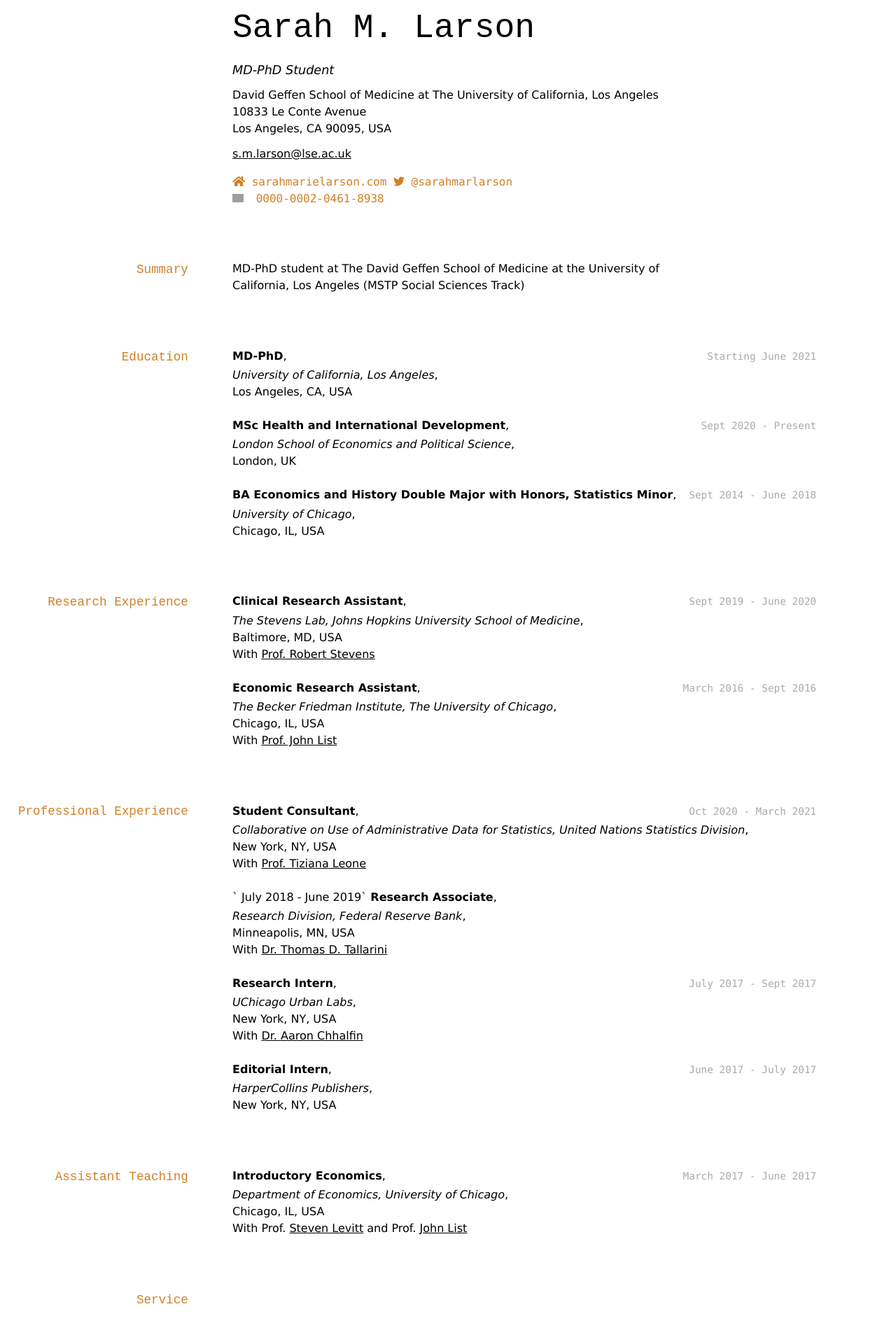
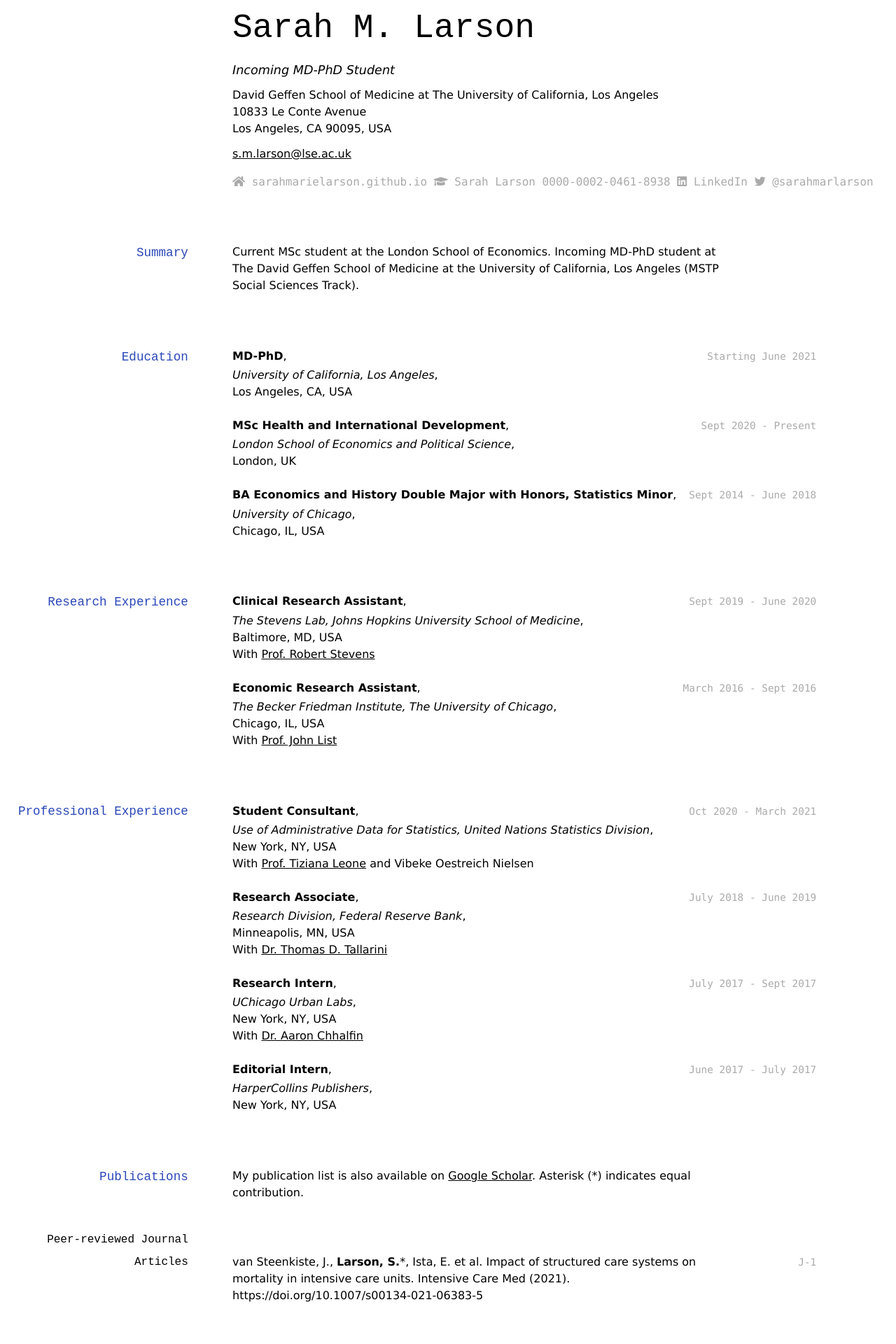
Before and after one commit to sarahmarielarson/smlarson-cv, a Jekyll site: the page built from index.md, in a window 1280 px wide. Shown: the top 1920 px of the page at 70% size. Built offline with Jekyll 4.4.1, drawn with Linux system fonts in a browser that asks for light colours; nearby versions of some CDN libraries; a style sheet for code colours, icons or effects is not loaded; some of the changed text lies outside the part shown; grey boxes are pictures that could not be loaded.

Commit message:
chchchanges

```diff
--- a/index.md
+++ b/index.md
@@ -2,9 +2,13 @@
 layout: cv
 title: Sarah M. Larson's CV
 ---
+
+<!-- Run "jekyll serve" in the terminal to host website. -->
+<!-- Then in the browser go to http://  127.0.0.1:4000 -->
+
 # Sarah M. Larson
 <br/>
-MD-PhD Student
+Incoming MD-PhD Student
 
 David Geffen School of Medicine at The University of California, Los Angeles<br/>
 10833 Le Conte Avenue<br/>
@@ -13,18 +17,22 @@ Los Angeles, CA 90095, USA<br/>
 <a href="mailto:s.m.larson@lse.ac.uk">s.m.larson@lse.ac.uk</a>
 
 <div id="webaddress">
-  <a href="https://sarahmarielarson.com"><i class="fas fa-home"></i> sarahmarielarson.com</a>
+  <!-- <a href="https://sarahmarielarson.com"><i class="fas fa-home"></i> sarahmarielarson.com</a>   -->
+  <a href="https://sarahmarielarson.github.io/smlarson-cv"><i class="fas fa-home"></i> sarahmarielarson.github.io</a>
+
   <!-- <a href="https://arcade.cs.jhu.edu/"><i class="fas fa-users"></i> arcade.cs.jhu.edu</a> - -->
   <!-- <a href="https://cirl.lcsr.jhu.edu/"><i class="fas fa-users"></i> cirl.lcsr.jhu.edu</a><br/> -->
-  <!-- <a href="https://scholar.google.com/citations?user=QX7AvxUAAAAJ&hl"><i class="fas fa-graduation-cap"></i> Benjamin D. Killeen</a> - -->
-  <!-- <a href="https://orcid.org/0000-0003-2511-7929"><i class="ai ai-orcid"></i> 0000-0003-2511-7929</a> -  -->
+  <a href="https://scholar.google.com/citations?user=Kdp4a7oAAAAJ&hl=en&oi=sra"><i class="fas fa-graduation-cap"></i> Sarah Larson</a>
+  <a href="https://orcid.org/0000-0002-0461-8938"><i class="ai ai-orcid"></i> 0000-0002-0461-8938</a>
+  <a href="https://www.linkedin.com/in/sarah-larson-024161111/"><i class="fab fa-linkedin"></i> LinkedIn</a>
   <a href="https://twitter.com/sarahmarlarson"><i class="fab fa-twitter"></i> @sarahmarlarson</a>
-  <div itemscope itemtype="https://schema.org/Person"><a itemprop="sameAs" content="https://orcid.org/0000-0002-0461-8938" href="https://orcid.org/0000-0002-0461-8938" target="orcid.widget" rel="me noopener noreferrer" style="vertical-align:top;"><img src="https://orcid.org/sites/default/files/images/orcid_16x16.png" style="width:1em;margin-right:.5em;" alt="ORCID iD icon"> 0000-0002-0461-8938</a></div>
+  <!--
+  <div itemscope itemtype="https://schema.org/Person"><a itemprop="sameAs" content="https://orcid.org/0000-0002-0461-8938" href="https://orcid.org/0000-0002-0461-8938" target="orcid.widget" rel="me noopener noreferrer" style="vertical-align:top;"><img src="https://orcid.org/sites/default/files/images/orcid_16x16.png" style="width:1em;margin-right:.5em;" alt="ORCID iD icon"> 0000-0002-0461-8938</a></div>-->
 </div>
 
 ## Summary
 
-MD-PhD student at The David Geffen School of Medicine at the University of California, Los Angeles (MSTP Social Sciences Track)
+Current MSc student at the London School of Economics. Incoming MD-PhD student at The David Geffen School of Medicine at the University of California, Los Angeles (MSTP Social Sciences Track).
 
 
 ## Education
@@ -72,11 +80,11 @@ MD-PhD student at The David Geffen School of Medicine at the University of Calif
 
 `Oct 2020 - March 2021`
 **Student Consultant**,
-- *Collaborative on Use of Administrative Data for Statistics, United Nations Statistics Division*,
+- *Use of Administrative Data for Statistics, United Nations Statistics Division*,
 - New York, NY, USA
-- With [Prof. Tiziana Leone](https://www.lse.ac.uk/international-development/people/tiziana-leone)
+- With [Prof. Tiziana Leone](https://www.lse.ac.uk/international-development/people/tiziana-leone) and Vibeke Oestreich Nielsen
 
-` July 2018 - June 2019`
+`July 2018 - June 2019`
 **Research Associate**,
 - *Research Division, Federal Reserve Bank*,
 - Minneapolis, MN, USA
@@ -113,20 +121,23 @@ MD-PhD student at The David Geffen School of Medicine at the University of Calif
 
   -->
 
-<!--
 ## Publications
-<!--
+
 My publication list is also available on [Google
-Scholar](https://scholar.google.com/citations?user=QX7AvxUAAAAJ&hl). Asterisk (\*) indicates equal
+Scholar](https://scholar.google.com/citations?user=Kdp4a7oAAAAJ&hl=en&oi=sra). Asterisk (\*) indicates equal
 contribution.
+
 
 ### Peer-reviewed Journal Articles
 
 `J-1`
+van Steenkiste, J., **Larson, S.**\*, Ista, E. et al. Impact of structured care systems on mortality in intensive care units. Intensive Care Med (2021). https://doi.org/10.1007/s00134-021-06383-5
+
+<!-- `J-1`
 J. van, **S. Larson**, H. Kwon, C. Paxton, GD Hager. "Good Robot!": Efficient
 Reinforcement Learning for Multi-Step Visual Tasks with Sim to Real Transfer. *IEEE Robotics and
 Automation Letters*, vol. 5, no. 4, pp. 6724–6731, Oct. 2020. doi:
-[10.1109/LRA.2020.3015448](https://dx.doi.org/10.1109/LRA.2020.3015448).
+[10.1109/LRA.2020.3015448](https://dx.doi.org/10.1109/LRA.2020.3015448). -->
 
 
 <!--
@@ -226,8 +237,17 @@ Hopkins University Hub. The Johns Hopkins University, October
 
 ## Service
 
-<!-- `2020 - present` -->
-<!-- **Graduate Student Committee Representative**, [*Laboratory for Computational Sensing and Robotics*](https://lcsr.jhu.edu/), Baltimore, MD, USA. -->
+`2018 - 2019`
+**Pediatric volunteer**, [*UMN Masonic Children's Hospital*](https://www.mhealth.org/childrens), Minneapolis, MN, USA
+
+`2017 - 2018`
+**Journal editor**, [*Chicago Journal of History*](https://cjh.uchicago.edu/), Chicago, IL, USA
+
+`2017 - 2018`
+**Student representative**, *UChicago College Area Disciplinary Committee*, Chicago, IL, USA
+
+`2014 - 2016`
+**Health educator**, [*Chicago Peer Health Exchange*](https://www.peerhealthexchange.org/communities/chicago), Chicago, IL, USA
 
 <!-- `2019` -->
 <!-- **Volunteer Instructor**, [*CompileHer*](https://compileher.com/), Chicago, IL, USA. -->
@@ -288,9 +308,8 @@ I am also an artist! Check out my work: [sarahmarielarson.com/artwork](https://s
 
 ## Metadata
 
-This document is available
-- \- online: [sarahmarielarson.com/smlarson-cv](https://sarahmarielarson.com/smlarson-cv/).
-- \- as a PDF: [sarahmarielarson.com/files/smlarson-cv.pdf](https://sarahmarielarson.com/files/smlarson-cv.pdf).
+This document is available online at [sarahmarielarson.github.io/smlarson-cv](https://sarahmarielarson.github.io/smlarson-cv/).
+<!-- - \- as a PDF: [sarahmarielarson.com/files/smlarson-cv.pdf](https://sarahmarielarson.com/files/smlarson-cv.pdf). -->
 
 Created based on [markdown-cv](https://github.com/elipapa/markdown-cv) by
 [Eliseo Papa](https://elipapa.github.io/) with styles based on
--- a/media/cv-print.css
+++ b/media/cv-print.css
@@ -136,8 +136,8 @@ h1+p {
 
 h2 {
 	font-size: 1.1em;
-	color: #a00;
-	/* color: #2a47b8; */
+	/* color: #a00; */
+	color: #2a47b8;
 	margin-top: 2em;
 	position: relative;
 	top: 1.2em;
@@ -180,7 +180,7 @@ a:hover {
 
 em {
 	font-style: normal;
-	color: #2d4e5e
+	color: #000000
 }
 
 strong {
--- a/media/cv-screen.css
+++ b/media/cv-screen.css
@@ -136,7 +136,7 @@ h1+p {
 h2 {
 	font-size: 1.1em;
 	/* color: #bc412b; */
-	color: #cf8128;
+	color: #2a47b8;
 	margin-top: 3em;
 	position: relative;
 	top: 1.4em;
@@ -167,7 +167,7 @@ a:hover {
 	position: relative;
 	left: 25%;
 	/* color: #bc412b; */
-	color: #cf8128;
+	color: #aaa;
 	font-family: Monaco,Menlo,monospace,sans-serif;
 	font-size: 100%;
 }
```
Also changed, not shown: 1 other file.
